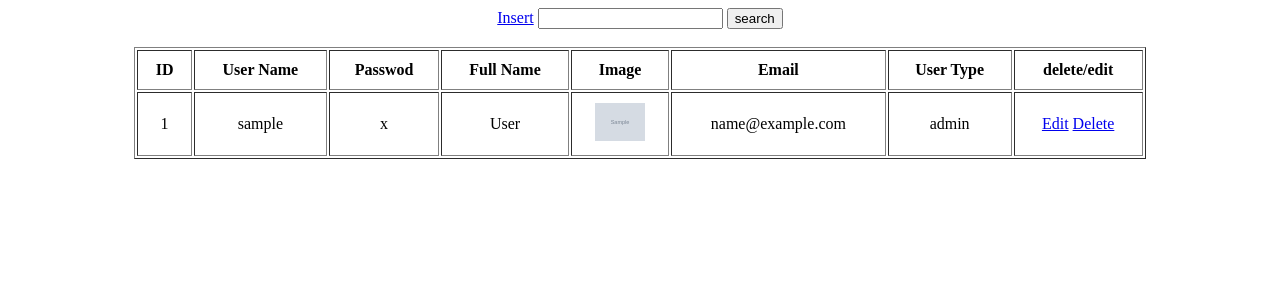
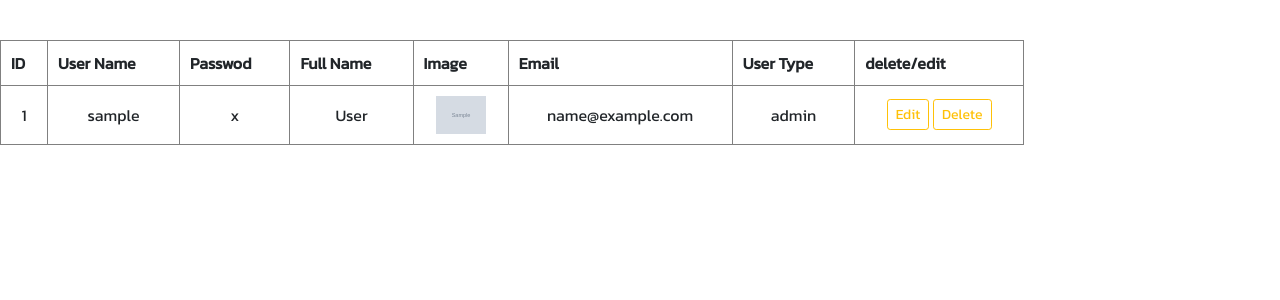
Before and after one commit to organpcysd/Project_Script_G09, a PHP site: page /adminmanage.php in a window 1280 px wide. Shown: the top 300 px of the page. Run offline with PHP 8.4, Linux system fonts and the light colour scheme; tables that the repository leaves empty or names only in its code hold one stand-in row (values such as "Sample post"); grey boxes marked "Sample" are stand-in pictures; data that the repository does not hold is empty.

Commit message:
Update adminmanage.php

```diff
--- a/adminmanage.php
+++ b/adminmanage.php
@@ -4,22 +4,13 @@
 <script src="showName.js"></script>
 <head>
   <?php
+        include("header.php");
         include("db.php");
         session_start();
         ?>
 </head>
-
+<table class="table table-hover table-responsive-xl">
   <body>
-<form action="insertForm_admin.php" method="get" name = "myForm">
-  <center>
-    <a href="insertForm_admin.php">Insert</a>
-        <input list="name" name="search" onkeyup="searchName(this.value)">
-            <datalist id="name">
-                <option value="%">
-            </datalist>
-        <input type="submit" value="search">
-  </center>
-    </form>
       <?php
       if (isset($_GET["search"])) {
           $name = $_GET["search"];
@@ -53,7 +44,7 @@
       <td align = "center"> <img src="images/user/<?php echo $row['image'] ?>" width="50"> </td>
       <td align = "center"> <?php echo $row['email'] ?> </td>
       <td align = "center"> <?php echo $row['user_type'] ?> </td>
-    <td align = "center"> <a href="editForm_admin.php?ID='<?php echo $row['id']; ?>'">Edit</a> <a href="delete_admin.php?ID=' <?php echo $row['id']; ?> '" onclick="return confirm('Are you sure to delete #id' + <?php echo $row['id']; ?> + ' ?' );">Delete</a></td>
+      <td align = "center"> <a class = "btn btn-outline-warning btn-sm" a href="editForm_admin.php?ID='<?php echo $row['id']; ?>'">Edit</a> <a class = "btn btn-outline-warning btn-sm" a href="delete_admin.php?ID=' <?php echo $row['id']; ?> '" onclick="return confirm('Are you sure to delete #id' + <?php echo $row['id']; ?> + ' ?' );">Delete</a></td>
       </tr>
       <?php
       }
@@ -63,5 +54,6 @@
 
 
   </body>
+</table>
 </form>
 </html>
```
Lines whose indentation alone changed are shown as unchanged.
